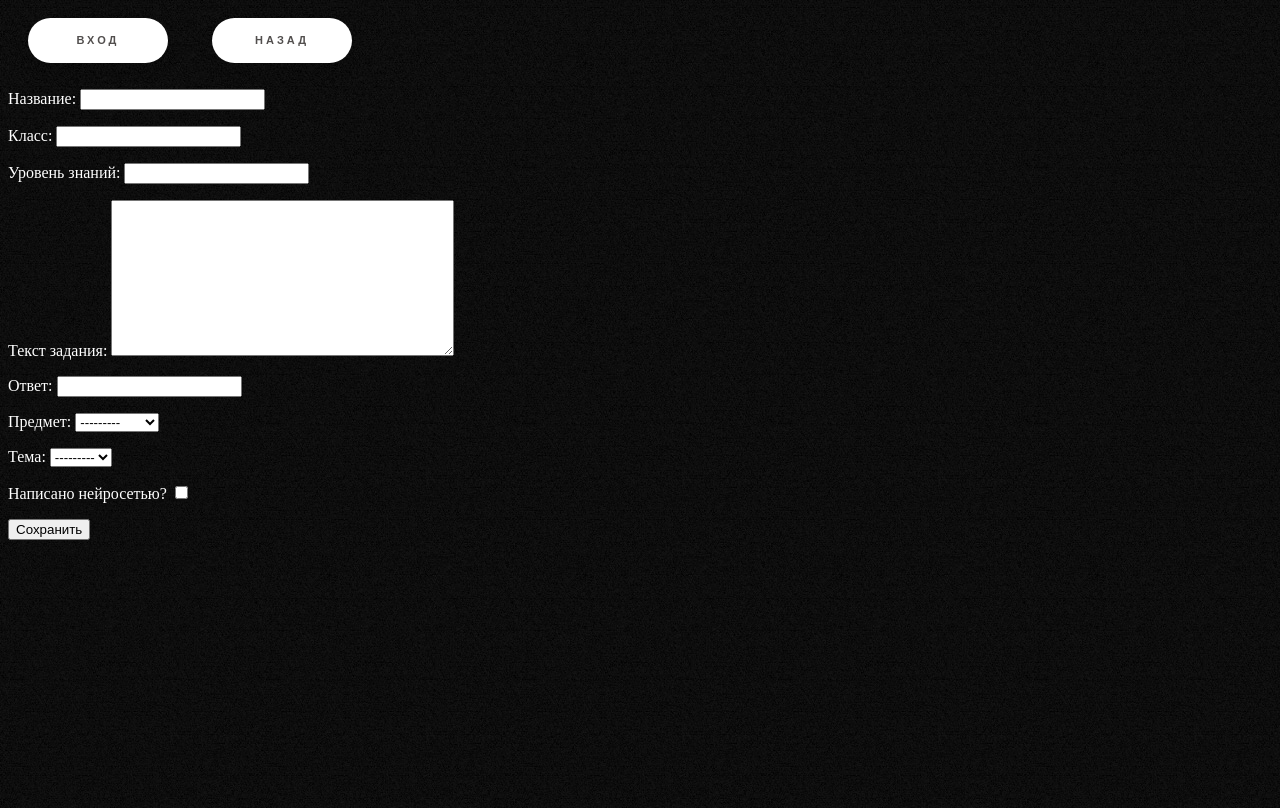
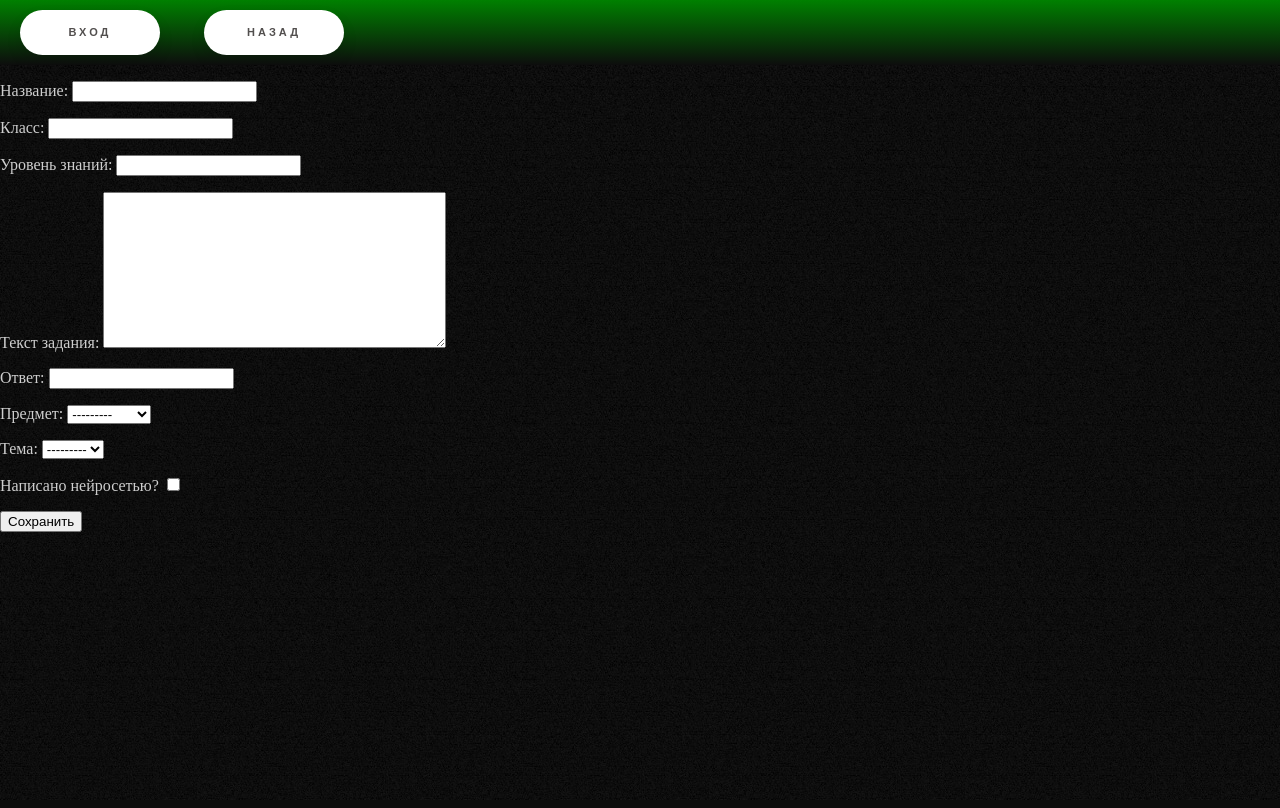
Before and after one commit to Dagur624/neurohw, a Django app: page /lk/create_task in a window 1280 px wide. Run offline with Django 4.2, Linux system fonts and the light colour scheme; data comes from the database, SQL or seed files in the repository; both versions use the stored data as it was after the commit.

Commit message:
nav buttons

```diff
--- a/main/templates/account/login.html
+++ b/main/templates/account/login.html
@@ -5,7 +5,7 @@
 
 
 {% block content %}
-
+</nav>
 <h1>{% trans "Sign In" %}</h1>
 
 {% get_providers as socialaccount_providers %}
--- a/main/templates/account/signup.html
+++ b/main/templates/account/signup.html
@@ -3,6 +3,8 @@
 {% load i18n %}
 
 {% block content %}
+</nav>
+
 <h1>Регистрация</h1>
 
 <p>Уже есть аккаунт? Тогда <a href="{{ login_url }}">войдите</a>.</p>
--- a/main/templates/base.html
+++ b/main/templates/base.html
@@ -3,14 +3,18 @@
 <html>
     <link href="{% static 'css/main.css' %}" type="text/css" rel="stylesheet"/>
     <head>
+        <meta charset="utf-8">
         <title>Neurohw</title>
+        <meta name="viewport" content="width=device-width, initial-scale=1">
     </head>
     <body>
         {%if user.is_authenticated%}
-        <a href="{%url 'account_logout'%}" class="floating-button">Выйти</a>
+        <nav class="buttonpanel">
+            <a href="{%url 'account_logout'%}" class="floating-button">Выйти</a>
+
         {%else%}
 
-
+        <nav class="buttonpanel">
           <a href="{%url 'account_login'%}" class="floating-button">Вход</a>
               {%endif%}
         {% block content %}
--- a/main/templates/class1.html
+++ b/main/templates/class1.html
@@ -1,6 +1,8 @@
 {% extends 'base.html' %}
 {%block content%}
+
     <a href="{%url 'teacher_classes'%}" class="floating-button">Назад</a>
+    </nav>
     <h1>Класс: {{class.number}}{{class.letter}}</h1>
     {%for item in students%}
         <hr>
--- a/main/templates/create_task.html
+++ b/main/templates/create_task.html
@@ -1,6 +1,8 @@
 {% extends 'base.html' %}
 {%block content%}
     <a href="{%url 'lk'%}" class="floating-button">Назад</a>
+    </nav>
+
 
     <form method="post">
 
--- a/main/templates/index.html
+++ b/main/templates/index.html
@@ -1,5 +1,6 @@
 {% extends 'base.html' %}
 {%block content%}
+    </nav>
     <h1>
         Умные задания
     </h1>
--- a/main/templates/lk_parent.html
+++ b/main/templates/lk_parent.html
@@ -1,4 +1,5 @@
 {% extends 'base.html' %}
 {%block content%}
+    </nav>
     <h1>Личный кабинет родителя</h1>
 {%endblock%}
--- a/main/templates/lk_student.html
+++ b/main/templates/lk_student.html
@@ -1,4 +1,5 @@
 {% extends 'base.html' %}
 {%block content%}
+    </nav>
     <h1>Личный кабинет ученика</h1>
 {%endblock%}
--- a/main/templates/lk_teacher.html
+++ b/main/templates/lk_teacher.html
@@ -1,6 +1,8 @@
+
 {% extends 'base.html' %}
 {%block content%}
+        <a href="{%url 'create_task'%}" class="floating-button">Создание</a>
+        <a href="{%url 'teacher_classes'%}" class="floating-button">Классы</a>
+    </nav>
     <h1>Личный кабинет учителя</h1>
-    <a href="{%url 'create_task'%}" class="floating-button">Создание</a>
-    <a href="{%url 'teacher_classes'%}" class="floating-button">Классы</a>
 {%endblock%}
--- a/main/templates/teacher_class.html
+++ b/main/templates/teacher_class.html
@@ -4,7 +4,7 @@
     <h1>Классы</h1>
     {%for item in grades%}
         <hr>
-        <a href="{%url 'teacher_class' item.id%}">{{item.number}} {{item.letter}}</a>
+        <a href="{%url 'teacher_class' item.id%}" style="font-size: 30px; font-weight: bold; text-decoration: none;">{{item.number}} {{item.letter}}</a>
 
     {%endfor%}
 {%endblock%}
--- a/static/css/main.css
+++ b/static/css/main.css
@@ -3,22 +3,23 @@
 }
 
 body {
+    margin: 0px;
     background: url("../images/bg-dark-4785.jpg");
 }
 h1 {
     font-family: Bradley Hand, cursive;
-    color: chocolate;
+    color: Green;
     font-weight: bold;
     text-align: center;
 }
 h3 {
-    color: white
+    color: rgba(255, 255, 255, 0.801)
 }
 p {
-    color: white
+    color: rgba(255, 255, 255, 0.801)
 }
 a {
-    color: white;
+    color: rgba(255, 255, 255, 0.801);
 }
 .floating-button {
     text-decoration: none;
@@ -45,3 +46,6 @@
     color: white;
     transform: translateY(-7px);
   }
+  .buttonpanel {
+    background: linear-gradient(green, #0D0D0D);
+  }
```
Also changed, not shown: db.sqlite3.
